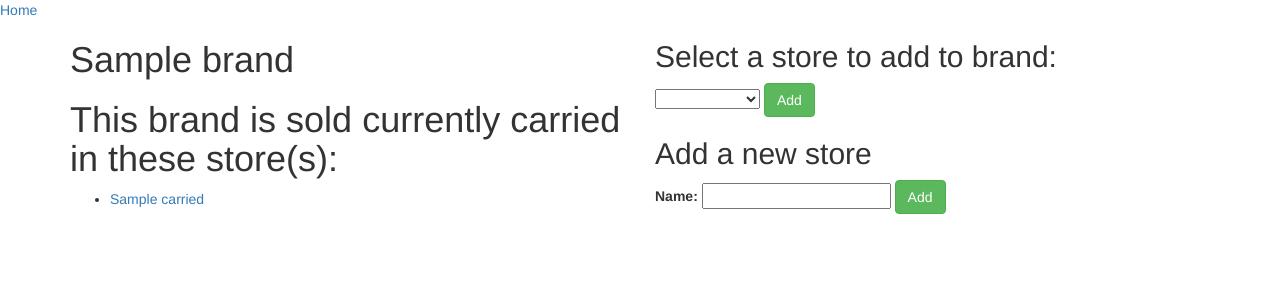
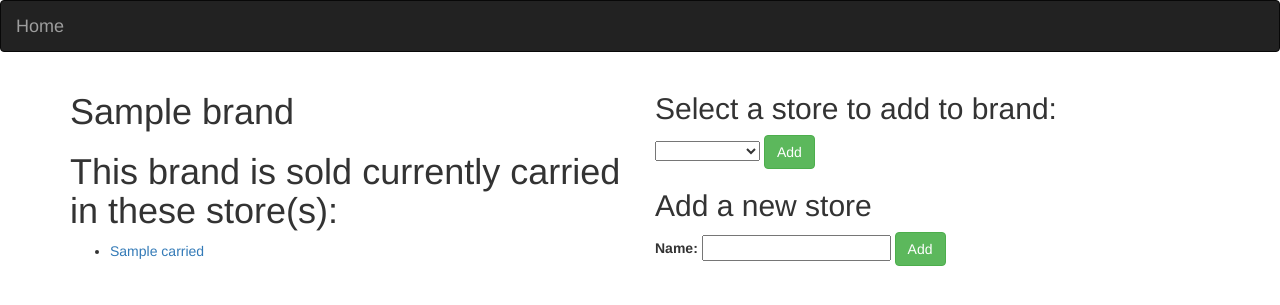
Before and after one commit to Xesme/shoes, a PHP site: template views/brand.html.twig in a window 1280 px wide. Shown: the top 305 px of the page. Run offline with PHP 8.4, Linux system fonts and the light colour scheme; the template is opened without the code that fills it: most values are stand-ins (such as "Sample title", 1, 10 or a date in 2020); some libraries are stand-ins or nearby versions.

Commit message:
add navbar

```diff
--- a/views/base.html.twig
+++ b/views/base.html.twig
@@ -3,13 +3,18 @@
 <!DOCTYPE html>
 <html>
 <head>
-    <link rel='stylesheet' href='https://maxcdn.bootstrapcdn.com/bootstrap/3.3.1/css/bootstrap.min.css'>
+    <link rel='stylesheet' href='https://maxcdn.bootstrapcdn.com/bootswatch/3.3.7/journal/bootstrap.min.css'>
     <meta charset="utf-8">
     <title> OMG Shoes! </title>
 </head>
 <body>
     {% block header %}
-    <a href="/">Home</a>
+    <nav class="navbar navbar-inverse">
+        <div class="container-fluid">
+            <div class="navbar-header">
+                <a class="navbar-brand" href="/">Home</a>
+            </div>
+        </nav>
     {% endblock %}
     <div class="container">
         <div class="row">
```
Also changed, not shown: README.MD.
